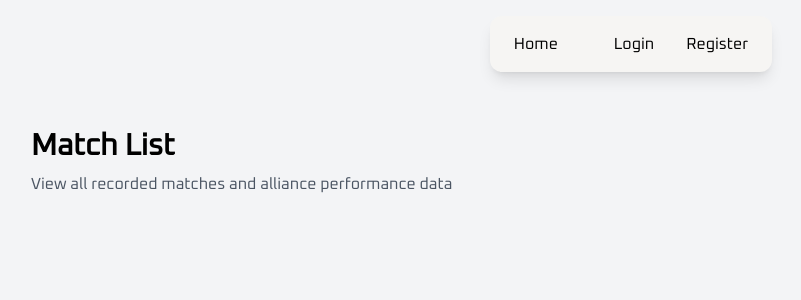
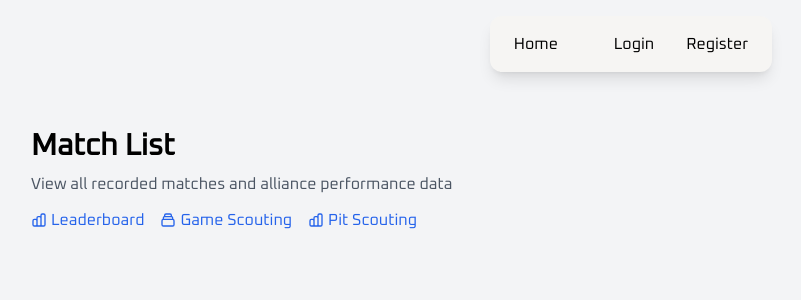
Before and after one commit to tueftlerdog/CoralAIScouting, a Flask app: template app/templates/scouting/matches.html in a window 1280 px wide. Shown: the top 300 px of the page, without its empty margins (9-810 px from the left). Run offline with Flask 3, Linux system fonts and the light colour scheme; the template is opened without the code that fills it, so the values that code supplies are empty; parts of the project's set-up code (start-up, migrations or seed data) failed here and were passed over; some libraries are stand-ins or nearby versions.

Commit message:
Add navigation

```diff
--- a/app/templates/scouting/matches.html
+++ b/app/templates/scouting/matches.html
@@ -2,9 +2,36 @@
 {% block content %}
 <div class="max-w-7xl mx-auto p-4">
     <!-- Header Section -->
-    <div class="mb-8">
+    <div class="mb-3">
         <h1 class="text-3xl font-bold mb-2">Match List</h1>
         <p class="text-gray-600">View all recorded matches and alliance performance data</p>
+    </div>
+
+    <div class="flex gap-4 mb-8">
+        <a href="{{ url_for('scouting.leaderboard') }}"
+           class="text-blue-600 hover:text-blue-800 flex items-center gap-1">
+            <svg class="w-4 h-4" fill="none" stroke="currentColor" viewBox="0 0 24 24">
+                <path stroke-linecap="round" stroke-linejoin="round" stroke-width="2"
+                      d="M9 19v-6a2 2 0 00-2-2H5a2 2 0 00-2 2v6a2 2 0 002 2h2a2 2 0 002-2zm0 0V9a2 2 0 012-2h2a2 2 0 012 2v10m-6 0a2 2 0 002 2h2a2 2 0 002-2m0 0V5a2 2 0 012-2h2a2 2 0 012 2v14a2 2 0 01-2 2h-2a2 2 0 01-2-2z"/>
+            </svg>
+            Leaderboard
+        </a>
+        <a href="{{ url_for('scouting.list_scouting_data') }}"
+           class="text-blue-600 hover:text-blue-800 flex items-center gap-1">
+            <svg class="w-4 h-4" fill="none" stroke="currentColor" viewBox="0 0 24 24">
+                <path stroke-linecap="round" stroke-linejoin="round" stroke-width="2"
+                      d="M19 11H5m14 0a2 2 0 012 2v6a2 2 0 01-2 2H5a2 2 0 01-2-2v-6a2 2 0 012-2m14 0V9a2 2 0 00-2-2M5 11V9a2 2 0 012-2m0 0V5a2 2 0 012-2h6a2 2 0 012 2v2M7 7h10"/>
+            </svg>
+            Game Scouting
+        </a>
+        <a href="{{ url_for('scouting.pit_scouting_list') }}"
+           class="text-blue-600 hover:text-blue-800 flex items-center gap-1">
+            <svg class="w-4 h-4" fill="none" stroke="currentColor" viewBox="0 0 24 24">
+                <path stroke-linecap="round" stroke-linejoin="round" stroke-width="2"
+                      d="M9 19v-6a2 2 0 00-2-2H5a2 2 0 00-2 2v6a2 2 0 002 2h2a2 2 0 002-2zm0 0V9a2 2 0 012-2h2a2 2 0 012 2v10m-6 0a2 2 0 002 2h2a2 2 0 002-2m0 0V5a2 2 0 012-2h2a2 2 0 012 2v14a2 2 0 01-2 2h-2a2 2 0 01-2-2z"/>
+            </svg>
+            Pit Scouting
+        </a>
     </div>
 
     <!-- Match Cards Container -->
```
Also changed, not shown: app/templates/scouting/leaderboard.html (+26 -0 lines), app/templates/scouting/list.html (+8 -0 lines), app/templates/scouting/pit-scouting.html (+27 -0 lines).
